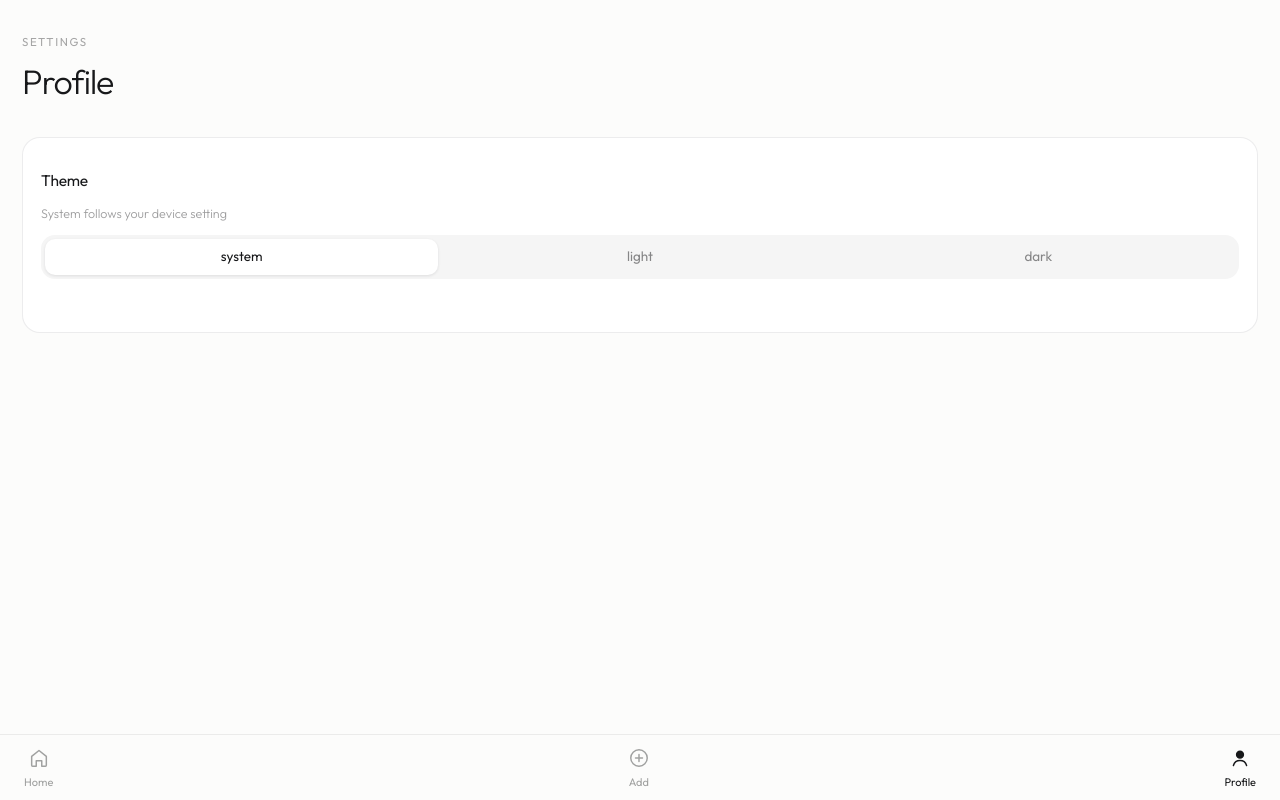
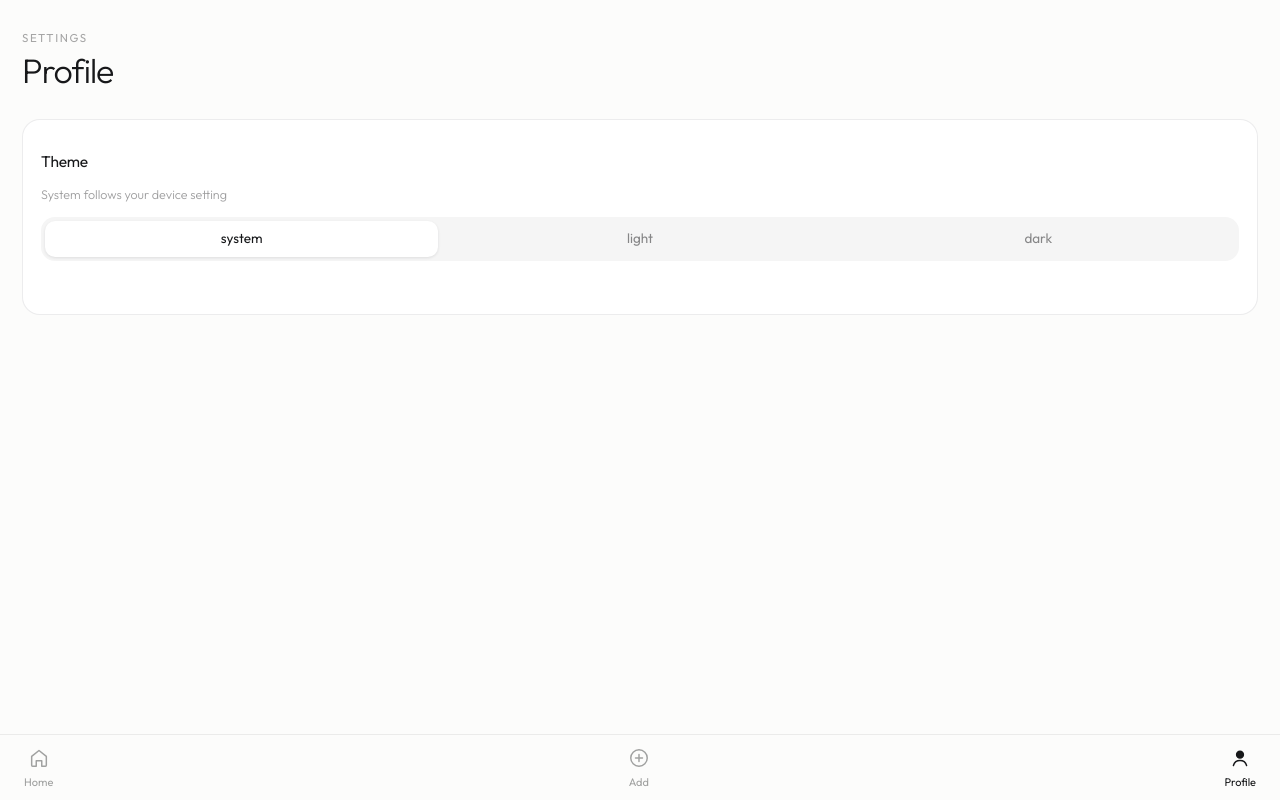
Before and after one commit to lmohade3l/streaks, a Next.js app: page /profile in a window 1280 px wide. Built offline with nearby package versions, Linux system fonts and the light colour scheme.

Commit message:
fix: equalize three main pages paddings

```diff
--- a/app/add/Add.module.css
+++ b/app/add/Add.module.css
@@ -12,7 +12,7 @@
   overflow-y: auto;
   -webkit-overflow-scrolling: touch;
   /* Bottom inset clears the floating CTA. */
-  padding: var(--gutter) var(--gutter) calc(124px + env(safe-area-inset-bottom));
+  padding: var(--pad-top) var(--gutter) calc(124px + env(safe-area-inset-bottom));
 }
 
 .scrim {
--- a/app/globals.css
+++ b/app/globals.css
@@ -50,7 +50,7 @@
 
   /* The 54px top / 24px bottom insets in the design already clear the notch,
      so device insets raise them rather than stacking on top. */
-  --pad-top: max(54px, calc(env(safe-area-inset-top) + 12px));
+  --pad-top: max(32px, calc(env(safe-area-inset-top) + 12px));
   --pad-bottom: max(24px, calc(env(safe-area-inset-bottom) + 8px));
   --gutter: max(22px, env(safe-area-inset-left), env(safe-area-inset-right));
 }
--- a/app/profile/Profile.module.css
+++ b/app/profile/Profile.module.css
@@ -12,24 +12,24 @@
     overflow-y: auto;
     -webkit-overflow-scrolling: touch;
     /* Bottom inset clears the floating CTA. */
-    padding: var(--gutter) var(--gutter) calc(124px + env(safe-area-inset-bottom));
+    padding: var(--pad-top) var(--gutter) calc(124px + env(safe-area-inset-bottom));
 }
 
-.title {
+.eyebrow {
   font-size: 11.5px;
   font-weight: 400;
-    /* font-weight: 400 11.5px / 1 Outfit, sans-serif; */
+  line-height: 1;
   letter-spacing: 0.14em;
   text-transform: uppercase;
   color: var(--ink-38);
 }
 
-.subTitle {
+.title {
+  margin: 8px 0 0;
   font-size: 34px;
   font-weight: 300;
-    /* font-size: 300 34px / 1.1 Outfit, sans-serif; */
+  line-height: 1.1;
   letter-spacing: -0.03em;
-    margin-top: 8px;
   color: var(--ink);
 }
 
--- a/app/profile/page.tsx
+++ b/app/profile/page.tsx
@@ -7,8 +7,8 @@ export default function Profile() {
         <main className={s.screen}>
             <div className={s.scroll}>
                 <div>
-                    <p className={s.title}>Settings</p>
-                    <p className={s.subTitle}>Profile</p>
+                    <div className={s.eyebrow}>Settings</div>
+                    <div className={s.title}>Profile</div>
                 </div>
 
                 <div className={s.itemsContainer}>
```
Lines whose indentation alone changed are shown as unchanged.
